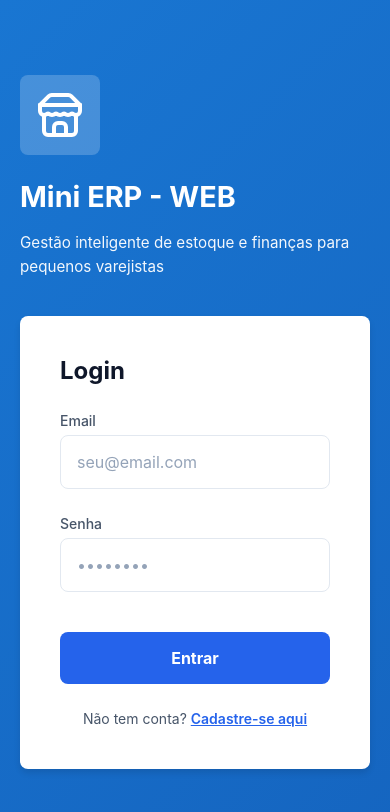
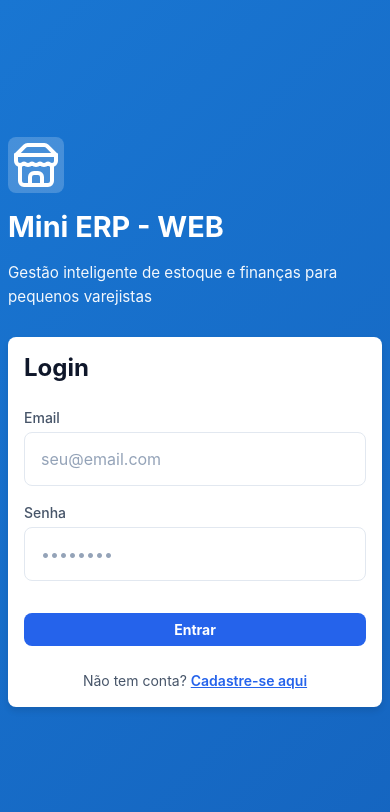
Before and after one commit to vlaguna7/mini-erp-web, a React (Vite) app in the folder frontend/: page /login in a window 390 px wide. Shown: the top 812 px of the page. Built offline with nearby package versions, Linux system fonts and the light colour scheme; no server answers.

Commit message:
Fix: responsivo mobile login e cadastro

```diff
--- a/frontend/src/components/LoginForm/LoginForm.module.css
+++ b/frontend/src/components/LoginForm/LoginForm.module.css
@@ -114,8 +114,17 @@
   cursor: not-allowed;
 }
 
-@media (max-width: var(--breakpoint-md)) {
+@media (max-width: 768px) {
   .form {
-    padding: var(--spacing-lg);
+    padding: var(--spacing-md);
+    min-width: 0;
+    width: 100%;
+  }
+  .formGroup {
+    margin-bottom: var(--spacing-md);
+  }
+  .btn {
+    padding: var(--spacing-sm) var(--spacing-md);
+    font-size: var(--font-size-sm);
   }
 }
--- a/frontend/src/components/SignupForm/SignupForm.module.css
+++ b/frontend/src/components/SignupForm/SignupForm.module.css
@@ -114,8 +114,17 @@
   cursor: not-allowed;
 }
 
-@media (max-width: var(--breakpoint-md)) {
+@media (max-width: 768px) {
   .form {
-    padding: var(--spacing-lg);
+    padding: var(--spacing-md);
+    min-width: 0;
+    width: 100%;
+  }
+  .formGroup {
+    margin-bottom: var(--spacing-md);
+  }
+  .btn {
+    padding: var(--spacing-sm) var(--spacing-md);
+    font-size: var(--font-size-sm);
   }
 }
--- a/frontend/src/pages/LoginPage/LoginPage.module.css
+++ b/frontend/src/pages/LoginPage/LoginPage.module.css
@@ -59,7 +59,9 @@
 @media (max-width: 768px) {
   .loginContainer {
     grid-template-columns: 1fr;
-    gap: 20px;
+    gap: 12px;
+    max-width: 100vw;
+    width: 100%;
   }
 
   .logoSection {
@@ -67,8 +69,16 @@
     margin-bottom: 1rem;
   }
 
+  .formContainer {
+    width: 100%;
+    justify-content: center;
+    align-items: stretch;
+  }
+
   .form {
-    padding: 2rem;
+    padding: 1rem;
+    min-width: 0;
+    width: 100%;
   }
 
   .logoSection h1 {
@@ -80,6 +90,13 @@
   }
 
   .loginPage {
-    padding: 20px;
+    padding: 8px;
+  }
+
+  /* Reduzir tamanho do logo para mobile */
+  .logoIcon {
+    width: 56px;
+    height: 56px;
+    margin-bottom: 1rem;
   }
 }
```
